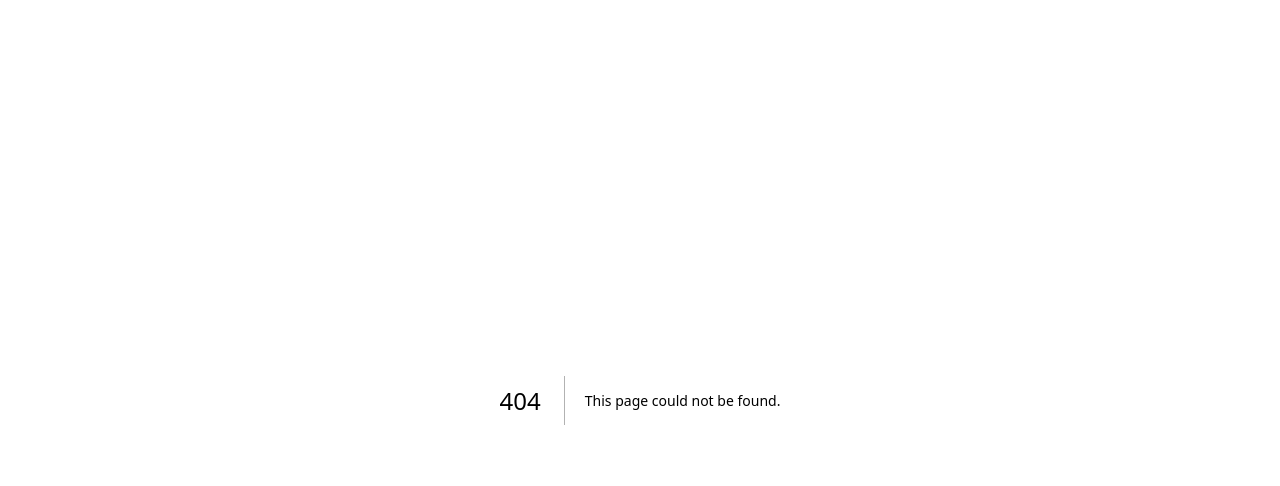
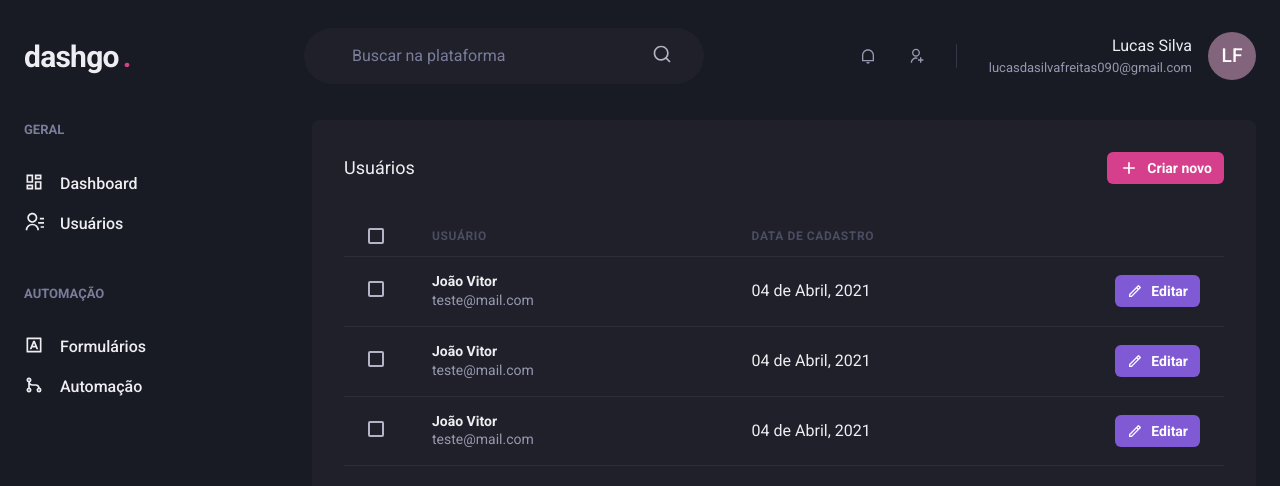
Before and after one commit to olucasfreitas/dash-go, a Next.js app: page /users in a window 1280 px wide. Before the commit this address had no page. Shown: the top 486 px of the page. Built offline with nearby package versions, Linux system fonts and the light colour scheme.

Commit message:
created users page

```diff
--- /dev/null
+++ b/src/pages/users/index.tsx
@@ -0,0 +1,147 @@
+import { Header } from "@/components/Header";
+import { Sidebar } from "@/components/Sidebar";
+import {
+  Box,
+  Button,
+  Checkbox,
+  Flex,
+  Heading,
+  Icon,
+  Table,
+  Tbody,
+  Td,
+  Th,
+  Thead,
+  Tr,
+  Text,
+} from "@chakra-ui/react";
+import { RiAddLine, RiPencilLine } from "react-icons/ri";
+
+export default function UsersList() {
+  return (
+    <Box>
+      <Header />
+      <Flex w="100%" my="6" maxW={1480} mx="auto" px="6">
+        <Sidebar />
+
+        <Box flex="1" borderRadius="8" bg="gray.800" p="8">
+          <Flex mb="8" justify="space-between" align="center">
+            <Heading fontSize="lg" fontWeight="normal">
+              Usuários
+            </Heading>
+
+            <Button
+              as="a"
+              size="sm"
+              fontSize="sm"
+              colorScheme="pink"
+              cursor="pointer"
+              leftIcon={<Icon as={RiAddLine} fontSize="20" />}
+            >
+              Criar novo
+            </Button>
+          </Flex>
+
+          <Table colorScheme="whiteAlpha">
+            <Thead>
+              <Tr>
+                <Th px="6" color="gray.300" width="8">
+                  <Checkbox colorScheme="pink"></Checkbox>
+                </Th>
+                <Th>Usuário</Th>
+                <Th>Data de cadastro</Th>
+                <Th w="8"></Th>
+              </Tr>
+            </Thead>
+            <Tbody>
+              <Tr>
+                <Td px="6">
+                  <Checkbox colorScheme="pink"></Checkbox>
+                </Td>
+                <Td>
+                  <Box>
+                    <Heading fontSize="sm" fontWeight="bold">
+                      João Vitor
+                    </Heading>
+                    <Text fontSize="sm" color="gray.300">
+                      teste@mail.com
+                    </Text>
+                  </Box>
+                </Td>
+                <Td>04 de Abril, 2021</Td>
+                <Td>
+                  <Button
+                    as="a"
+                    size="sm"
+                    fontSize="sm"
+                    colorScheme="purple"
+                    cursor="pointer"
+                    leftIcon={<Icon as={RiPencilLine} fontSize="16" />}
+                  >
+                    Editar
+                  </Button>
+                </Td>
+              </Tr>
+              <Tr>
+                <Td px="6">
+                  <Checkbox colorScheme="pink"></Checkbox>
+                </Td>
+                <Td>
+                  <Box>
+                    <Heading fontSize="sm" fontWeight="bold">
+                      João Vitor
+                    </Heading>
+                    <Text fontSize="sm" color="gray.300">
+                      teste@mail.com
+                    </Text>
+                  </Box>
+                </Td>
+                <Td>04 de Abril, 2021</Td>
+                <Td>
+                  <Button
+                    as="a"
+                    size="sm"
+                    fontSize="sm"
+                    colorScheme="purple"
+                    cursor="pointer"
+                    leftIcon={<Icon as={RiPencilLine} fontSize="16" />}
+                  >
+                    Editar
+                  </Button>
+                </Td>
+              </Tr>
+              <Tr>
+                <Td px="6">
+                  <Checkbox colorScheme="pink"></Checkbox>
+                </Td>
+                <Td>
+                  <Box>
+                    <Heading fontSize="sm" fontWeight="bold">
+                      João Vitor
+                    </Heading>
+                    <Text fontSize="sm" color="gray.300">
+                      teste@mail.com
+                    </Text>
+                  </Box>
+                </Td>
+                <Td>04 de Abril, 2021</Td>
+                <Td>
+                  <Button
+                    as="a"
+                    size="sm"
+                    fontSize="sm"
+                    colorScheme="purple"
+                    cursor="pointer"
+                    leftIcon={<Icon as={RiPencilLine} fontSize="16" />}
+                  >
+                    Editar
+                  </Button>
+                </Td>
+              </Tr>
+            </Tbody>
+          </Table>
+        </Box>
+      </Flex>
+    </Box>
+  );
+}
```
